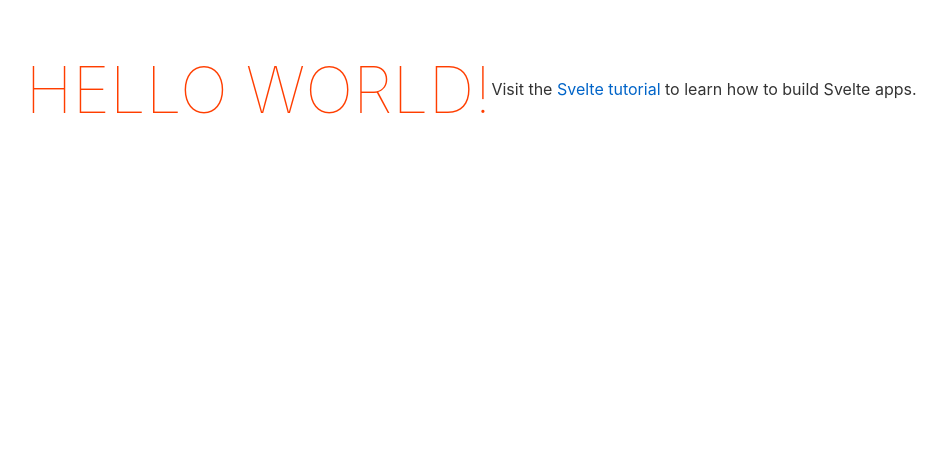
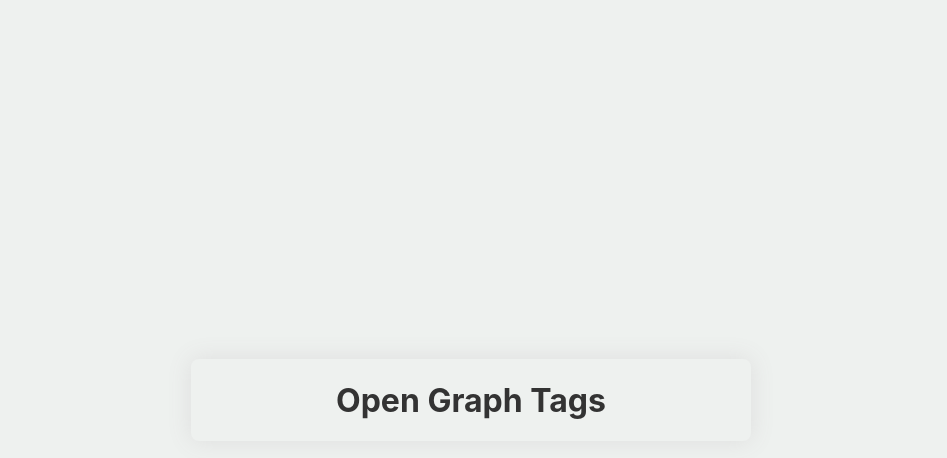
Before and after one commit to manan30/meta-tags-generator, a Svelte app: page / in a window 1280 px wide. Shown: the top 458 px of the page, without its empty margins (169-1116 px from the left). Built offline with nearby package versions, Linux system fonts and the light colour scheme.

Commit message:
Adding main layout styles

```diff
--- a/public/global.css
+++ b/public/global.css
@@ -8,9 +8,9 @@ body {
 body {
   color: #333;
   margin: 0;
-  padding: 0.5rem;
+  background-color: #eef1ef;
   box-sizing: border-box;
-  font-family: -apple-system, BlinkMacSystemFont, 'Segoe UI', Roboto,
+  font-family: -apple-system, BlinkMacSystemFont, 'Manrope', 'Segoe UI', Roboto,
     Oxygen-Sans, Ubuntu, Cantarell, 'Helvetica Neue', sans-serif;
 }
 
--- a/public/index.html
+++ b/public/index.html
@@ -7,6 +7,11 @@
     <title>Meta Tags Generator</title>
 
     <link rel="icon" type="image/png" href="/favicon.png" />
+
+    <link
+      rel="stylesheet"
+      href="https://fonts.googleapis.com/css2?family=Manrope:wght@500&display=swap"
+    />
     <link rel="stylesheet" href="/global.css" />
     <link rel="stylesheet" href="/build/bundle.css" />
 
--- a/src/App.svelte
+++ b/src/App.svelte
@@ -4,14 +4,22 @@
     align-items: center;
     justify-content: center;
 
+    height: 100%;
+    width: 100%;
+
     max-width: 15rem;
   }
 
-  h1 {
-    color: #ff3e00;
-    text-transform: uppercase;
-    font-size: 4em;
-    font-weight: 100;
+  .main-container {
+    display: flex;
+    flex-direction: column;
+    align-items: center;
+
+    height: auto;
+    width: 35rem;
+
+    border-radius: 0.5rem;
+    box-shadow: 0 0 1.5rem #dddddd;
   }
 
   @media (min-width: 640px) {
@@ -22,12 +30,9 @@
 </style>
 
 <main>
-  <h1>Hello {name}!</h1>
-  <p>
-    Visit the
-    <a href="https://svelte.dev/tutorial">Svelte tutorial</a>
-    to learn how to build Svelte apps.
-  </p>
+  <div class="main-container">
+    <h1>Open Graph Tags</h1>
+  </div>
 </main>
 
 <script>
```
